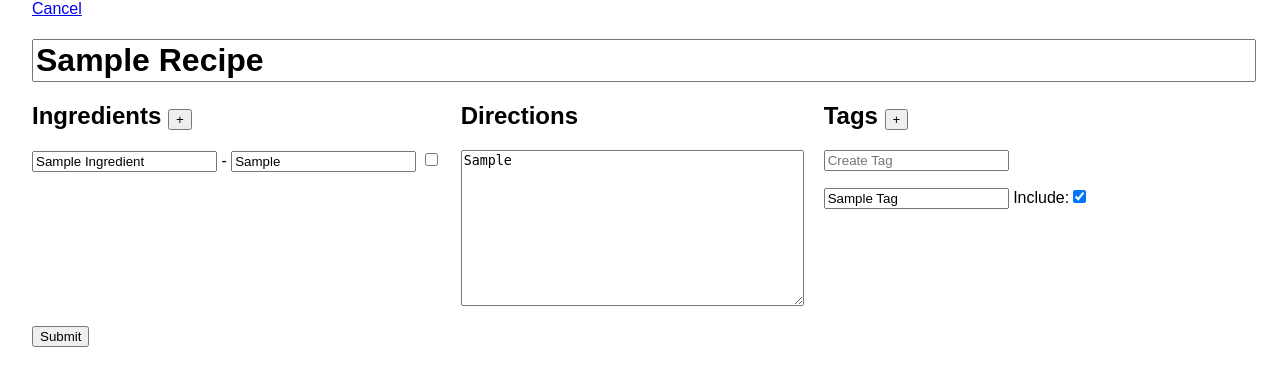
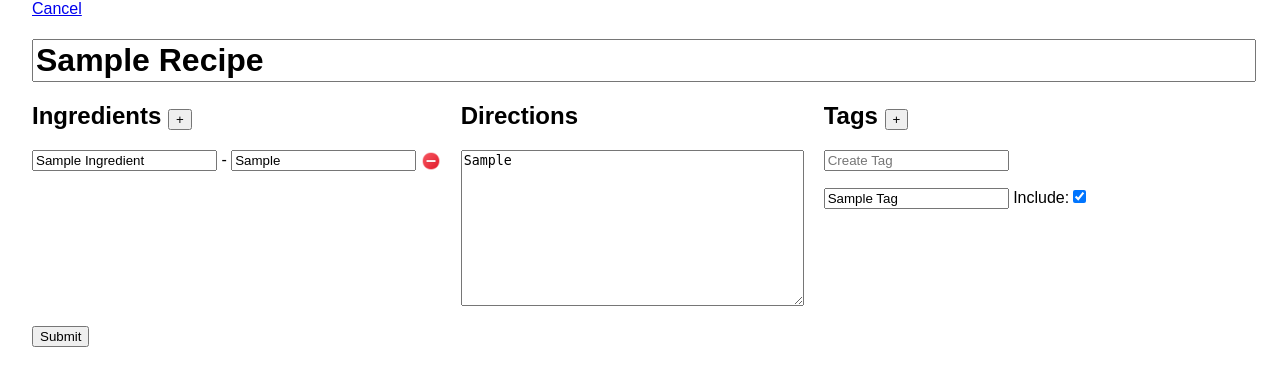
Before and after one commit to eChadwick/django_RecipeBox, a Django app: page /recipes/update/1/ in a window 1280 px wide. Shown: the top 386 px of the page. Run offline with Django 3.2, Linux system fonts and the light colour scheme; tables that the repository leaves empty hold one stand-in row (values such as "Sample post").

Commit message:
better looking ingredient delete button on recipe form

```diff
--- a/recipe_app/forms/forms.py
+++ b/recipe_app/forms/forms.py
@@ -37,7 +37,7 @@ class IngredientForm(Form):
     DELETE = BooleanField(
         required=False,
         label='',
-        widget=CheckboxInput(attrs={'onclick': 'hideParent(this)'})
+        widget=CheckboxInput(attrs={'onclick': 'hideParent(this)', 'style': 'display: none;'})
     )
 
     def __eq__(self, other):
--- a/recipe_app/static/recipe_app/add_ingredient.js
+++ b/recipe_app/static/recipe_app/add_ingredient.js
@@ -6,7 +6,10 @@ function addIngredient() {
     <input type="text" name="ingredient-form-${newFormNumber}-name" placeholder="Ingredient" maxlength="255" id="id_ingredient-form-${newFormNumber}-name">
     -
     <input type="text" name="ingredient-form-${newFormNumber}-measurement" placeholder="Amount" maxlength="255" id="id_ingredient-form-${newFormNumber}-measurement">
-    <input type="checkbox" name="ingredient-form-${newFormNumber}-DELETE" onclick="hideParent(this)" id="id_ingredient-form-${newFormNumber}-DELETE">
+    <input type="checkbox" name="ingredient-form-${newFormNumber}-DELETE" onclick="hideParent(this)" id="id_ingredient-form-${newFormNumber}-DELETE" style="display: none">
+    <label for="id_ingredient-form-${newFormNumber}-DELETE" class="delete-label">
+      <img src="/static/icons/icons8-minus-48.png">
+    </label>
   `;
 
   document.getElementsByClassName('ingredients-pane')[0].appendChild(newDiv);
--- a/recipe_app/static/recipe_app/style.css
+++ b/recipe_app/static/recipe_app/style.css
@@ -48,3 +48,10 @@ body {
     list-style: none;
     padding-left: 0;
 }
+
+.delete-label img {
+    width: 20px;
+    height: 20px;
+    cursor: pointer;
+    vertical-align: middle;
+}
--- a/recipe_app/templates/recipe_app/recipe_form.html
+++ b/recipe_app/templates/recipe_app/recipe_form.html
@@ -32,6 +32,9 @@
             {% for i in ingredients_list %}
             <div>
                 {{ i.name }} - {{ i.measurement }} {{ i.DELETE }}
+                <label for="{{ i.DELETE.id_for_label }}" class="delete-label">
+                    <img src="{% static 'icons/icons8-minus-48.png' %}" />
+                </label>
                 {{ i.errors.name }}
             </div>
             {% endfor %}
```
Also changed, not shown: recipe_app/static/icons/icons8-minus-48.png (added). Lines whose indentation alone changed are shown as unchanged.
